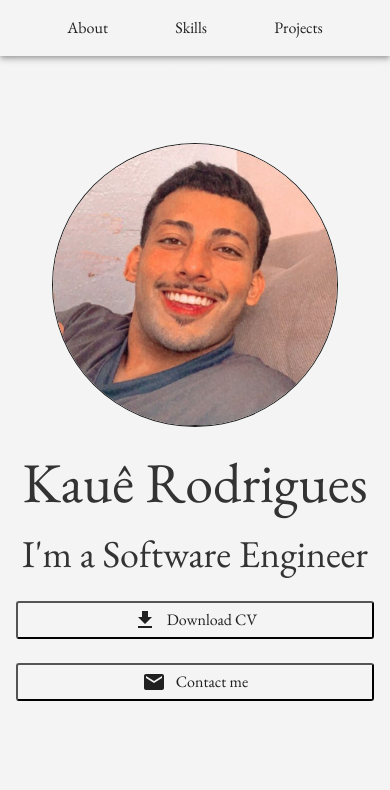
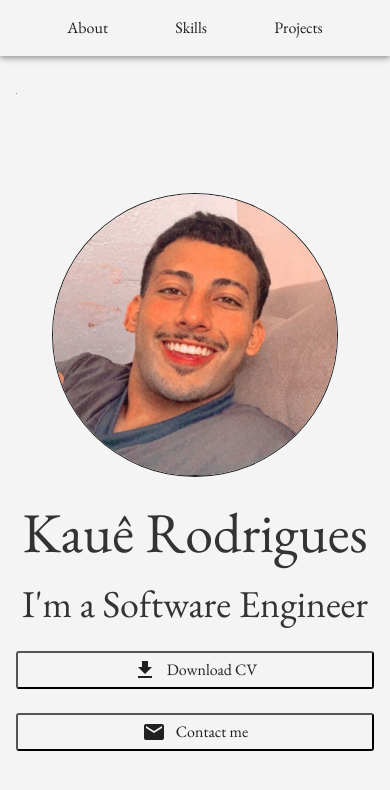
Before and after one commit to kauuer/my-portfolio, a React (Vite) app: page / in a window 390 px wide. Shown: the top 790 px of the page. Built offline with nearby package versions, Linux system fonts and the light colour scheme.

Commit message:
feat:hero component .ui

```diff
--- a/src/pages/Home/sections/Hero/Hero.tsx
+++ b/src/pages/Home/sections/Hero/Hero.tsx
@@ -13,7 +13,14 @@ const Hero = () => {
     backgroundColor: theme.palette.primary.main,
     height: "100vh",
     display: "flex",
-    alignItems: "center"
+    alignItems: "center",
+    [theme.breakpoints.up('xs')]: {
+      paddingTop: "100px"
+    },
+    [theme.breakpoints.up('md')]: {
+      paddingTop: "0",
+    }
+
   }))
 
   const StyledImg = styled("img")(() => ({
```
